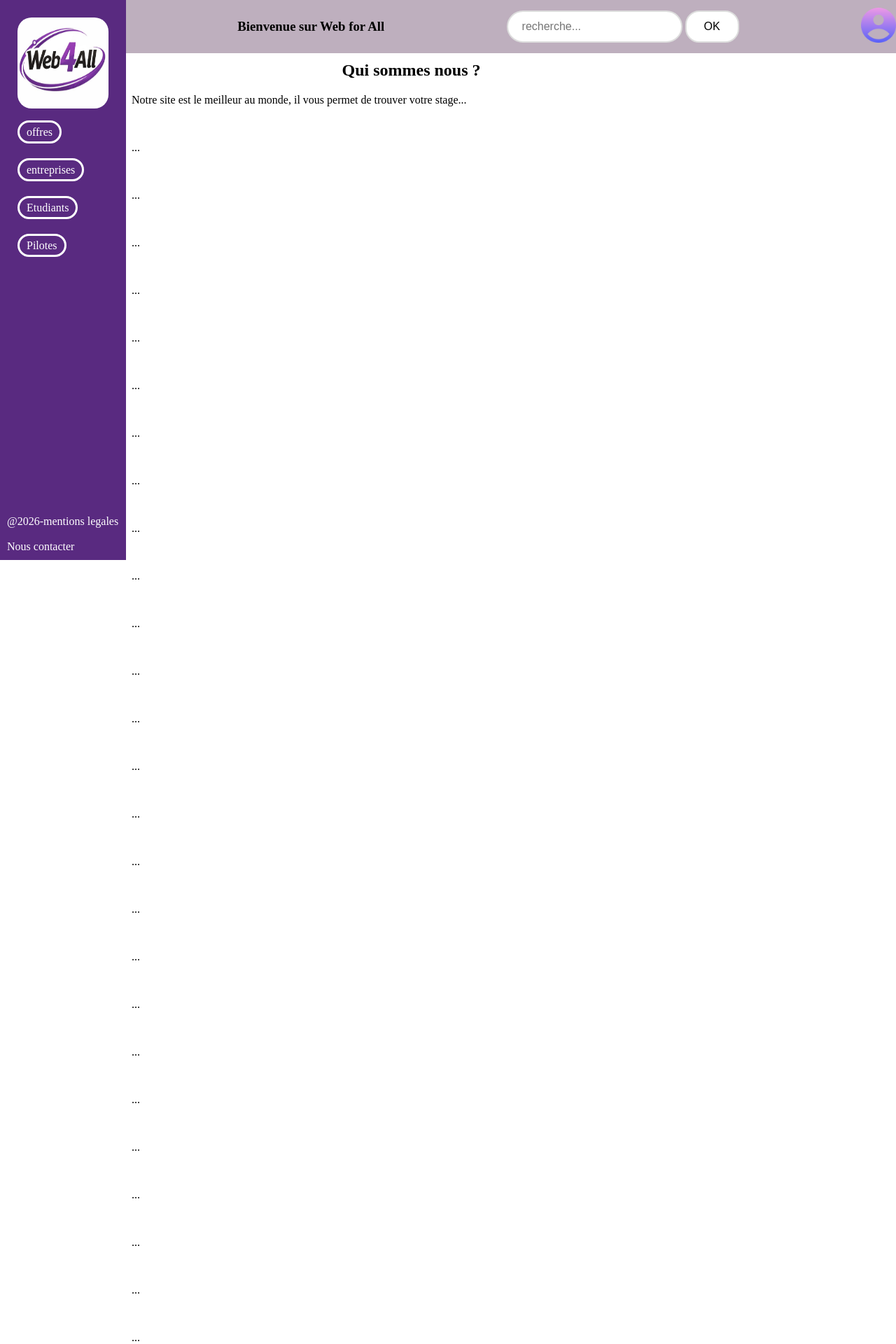
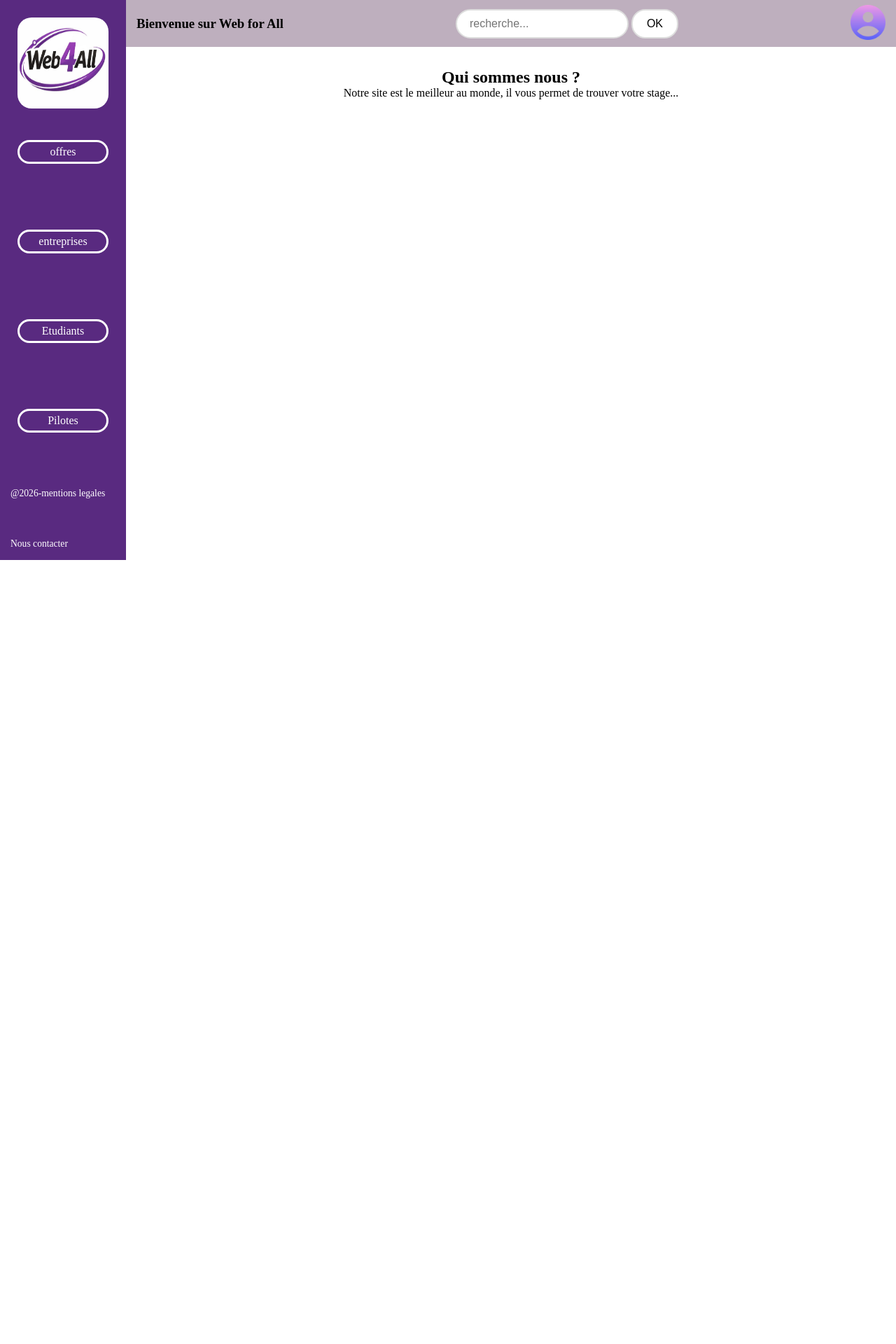
Before and after one commit to Blfb0-bot/projet-web, a PHP site: page /views/acceuil.html in a window 1280 px wide. Shown: the top 1920 px of the page at 70% size. After the commit the page ends 800 px from the top, so only its background shows below. Run offline with PHP 8.4, Linux system fonts and the light colour scheme.

Commit message:
ubdate
responsive et popup

```diff
--- a/controllers/popup.js
+++ b/controllers/popup.js
@@ -2,5 +2,11 @@ function ouvrir(id) {
     document.getElementById(id).classList.add("actif");
 }
 function fermer(id) {
-document.getElementById(id).classList.remove("actif");
+    document.getElementById(id).classList.remove("actif");
 }
+function changerOnglet(id){
+    document.querySelectorAll('.formulaire-profil').forEach(function(el){
+        el.classList.remove('actif');
+    });
+    document.getElementById(id).classList.add('actif');
+}
--- a/styles/acceuil.css
+++ b/styles/acceuil.css
@@ -1,117 +1,179 @@
+/* RESET de base */
+* {
+    margin: 0;
+    padding: 0;
+    box-sizing: border-box;
+}
+
 /*header*/
-#en-tete{
-    position: fixed; /*reste même quand on scroll*/
+#en-tete {
+    position: fixed;
     top: 0;
-    left: 180px;
+    left: 180px;  /* commence après la sidebar */
     right: 0;
+    height: 67px;
     background: rgb(190, 175, 190);
     display: flex;
     justify-content: space-between;
     align-items: center;
-    z-index: 1000; /*mettre en premier plan*/
+    z-index: 999;
+    padding: 0 15px;
 }
-#profil img{
+
+#profil img {
     width: 50px;
     height: 50px;
 }
-#recherche{
-    margin :15px;
+
+#recherche {
+    margin: 15px;
 }
+
 input[type="search"] {
-    flex: 1;
-    padding: 12px 20px;
+    padding: 10px 18px;
     border: 2px solid #ddd;
     border-radius: 25px;
     font-size: 16px;
     outline: none;
     transition: border-color 0.3s;
 }
+
 input[type="search"]:focus {
     border-color: #4a90e2;
 }
+
 button {
-    padding: 12px 25px;
+    padding: 10px 20px;
     border: 2px solid #ddd;
     border-radius: 20px;
     background: white;
     font-size: 16px;
     cursor: pointer;
 }
+
 button:hover {
     background: #f0f0f0;
     border-color: #4a90e2;
 }
+
 /*barre sur le cote (sidebar)*/
-#sidebar{
+#sidebar {
     position: fixed;
-    top: 0px;
+    top: 0;
     left: 0;
-    gap: 30px;
     width: 180px;
     height: 100vh;
     background: rgb(89, 42, 128);
     overflow-y: auto;
+    display: flex;
+    flex-direction: column;
+    z-index: 999;
 }
-#logo img{
-    position: fixed;
-    border-radius: 20px;
+
+#logo img {
     width: 130px;
     height: 130px;
-    margin: 25px;
+    border-radius: 20px;
+    margin: 25px auto;
+    display: block;
 }
-#navigation{
-    position: fixed;
-    top: 180px;
-    left: 25px;
+
+#navigation {
+    display: flex;
+    flex-direction: column;
+    gap: 20px;
+    padding: 10px 25px;
+    margin-top: 10px;
 }
-#navigation #entreprise, #offre, #etudiant, #pilote{
-    padding: 5px 10px;
-    border: 3px solid rgb(255, 255, 255);
-    border-radius: 20px;
-    cursor: pointer;
-}
-#navigation #entreprise:hover, #offre:hover, #etudiant:hover, #pilote:hover{
-    padding: 5px 10px;
-    border: 3px solid rgb(240, 240, 240);
-    border-radius: 20px;
-    background: rgba(255, 255, 255, 0.486);
-    cursor: pointer;
-}
-#navigation a{
+
+#navigation a {
     text-decoration: none;
     color: white;
+    padding: 5px 10px;
+    border: 3px solid white;
+    border-radius: 20px;
+    text-align: center;
 }
-#pied-de-page{
-    position: fixed;
-    bottom: 10px;
-    left: 10px;
 
+#navigation a:hover {
+    background: rgba(255, 255, 255, 0.486);
 }
-#pied-de-page a{
+
+#pied-de-page {
+    margin-top: auto; /* pousse le footer en bas de la sidebar */
+    padding: 15px;
+    display: flex;
+    flex-direction: column;
+    gap: 10px;
+}
+
+#pied-de-page a {
     text-decoration: none;
     color: white;
+    font-size: 0.85rem;
 }
-/*page principale*/
-#page{
-    position: relative;
-    max-width: 799px;
-    top: 67px;
-    left: 180px;
-    bottom: 0px;
+
+/*PAGE PRINCIPALE*/
+#page {
+    text-align : center;
+    margin-left: 180px;
+    margin-top: 67px;
+    margin-right: auto;
+    padding: 30px;
+    min-height: calc(100vh - 67px);
 }
-#grand-titre{
-    display: flex;
-    justify-content: center;
-    align-items: center;
+
+body {
+    min-width: 850px; /* taille minimale globale de la page */
+    overflow-x: auto; /* affiche une scrollbar horizontale au lieu de compresser */
 }
-/* pour qu'il soit responsive et dispo sur mobil*/
-@media (max-width: 200px) {
+
+/*=== RESPONSIVE ===*/
+@media (max-width: 850px) {
+
+    #sidebar {
+        width: 100%;
+        height: auto;
+        position: relative;
+        flex-direction: row;
+        flex-wrap: wrap;
+        align-items: center;
+        justify-content: space-between;
+        padding: 10px;
+    }
+
+    #logo img {
+        width: 90px;
+        height: 90px;
+        margin: 5px;
+    }
+
     #navigation {
-        flex-direction: column;
-        gap: 15px;
+        flex-direction: row;
+        flex-wrap: wrap;
+        gap: 8px;
+        margin-top: 0;
+        padding: 5px;
     }
-    form {
+
+    #pied-de-page {
+        justify-content: right;
+        align-items: end;
+        flex-direction: row;
+        gap: 10px;
+        margin-top: 0;
+        padding: 5px 10px;
         width: 100%;
-        margin: 0;
+    }
+
+    #en-tete {
+        position: relative;  /* redevient dans le flux sur mobile */
+        left: 0;
+        width: 100%;
+    }
+
+    #page {
+        margin-left: 0;   /* plus de décalage sur mobile */
+        margin-top: 0;
     }
 }
--- a/styles/entreprise.css
+++ b/styles/entreprise.css
@@ -13,8 +13,6 @@
 #outils-entreprise{
     display: flex;
     justify-content: space-around;
-    gap: 400px;
-    max-width: 750px;
 }
 #outils-entreprise #filtre{
     background-color: black;
@@ -27,6 +25,10 @@
 /*presentation de nos entreprise*/
 #nos-entreprises{
     display: grid;
+    max-width: 900px;
+    margin-left: auto;
+    margin-right: auto;
+    margin-top: 30px;
     grid-template-columns: repeat(2,1fr);
 }
 /*mise en forme des entreprise*/
--- a/styles/popup.css
+++ b/styles/popup.css
@@ -20,6 +20,22 @@
   background: white;
   padding: 30px;
   border-radius: 8px;
-  width: 300px;
+  width: 500px;
   text-align: center;
 }
+/*contenue formulaire popup*/
+.formulaire-profil {
+  display: none;
+}
+
+.formulaire-profil.actif {
+  display: block;
+}
+.popup button{
+  padding: 5px 10px;
+  margin: 10px;
+  border: 3px solid rgb(73, 20, 109);
+  background-color: rgb(73, 20, 109);
+  color: white;
+  border-radius: 20px;
+}
--- a/views/acceuil.html
+++ b/views/acceuil.html
@@ -2,36 +2,83 @@
 <html lang="fr">
 <head>
     <meta charset="utf-8">
+    <meta name="viewport" content="width=device-width, initial-scale=1.0"> <!--sans ça, les mobiles affichent la version pc-->
     <title>WEB FOR ALL</title>
     <link rel="stylesheet" href="../styles/acceuil.css">
     <link rel="stylesheet" href="../styles/popup.css">
+    <script src="../controllers/popup.js"></script>
 </head>
 <body>
-    <script src="../controllers/popup.js"></script>
-    <!-- Popup pour les mention légale-->
+    <!-- Popup pour les mentions légales-->
     <div class="overlay" id="popup-mention-legale">
         <div class="popup">
-            <h2>Bienvenue sur les mention legale</h2>
+            <h2>Bienvenue sur les mentions legales</h2>
+            <p>efkhvbezrohvezfvbezintrpjnetintpivntrpvib</p>
             <button onclick="fermer('popup-mention-legale')">Fermer</button>
         </div>
     </div>
     <!-- Popup pour nous contacter-->
      <div class="overlay" id="popup-contact">
         <div class="popup">
-            <h2>Bienvenue sur nous contacter</h2>
+            <h2>Nous sommes à votre écoute</h2>
+            <p>Notre numéro: 00-00-00-00-00</p>
+            <p>Notre adresse mail: cesi@viacesi.fr</p>
+            <p>Notre adresse postale: 7 rue diderot 62000 Arras</p>
+            <form action="sumit_message" methode="post"> <!--A voir lequel utiliser-->
+                <label for="nom-utilisateur">Nom et prénom de l'utilisateur</label><br/>
+                <input type="text" id="nom-utilisateur" name="nom-utilisateur" required><br/>
+                <label for="message">Vous avez la parole:</label><br/>
+                <textarea id="message" name="message" rows="4" cols="40" placeholder="Votre message..."></textarea><br><br>
+                <input type="submit" value="Envoyer">
+                <input type="reset" value="Réinitialiser">
+            </form>
             <button onclick="fermer('popup-contact')">Fermer</button>
         </div>
     </div>
     <!-- Popup pour le profil-->
      <div class="overlay" id="popup-profil">
         <div class="popup">
-            <h2>Bienvenue sur le profil</h2>
+            <button onclick="changerOnglet('connexion')">Se connecter</button>
+            <button onclick="changerOnglet('inscription')">S'inscrire</button>
+            <!--formuaire de connexion-->
+            <div class="formulaire-profil" id="connexion">
+                <form action="submit_connexion" method="post"> <!--voir qu'elle méthode garder-->
+                    <h2>formulaire de connexion</h2>
+                    <label for="email">Email</label><br/>
+                    <input type="email" id="email" name="email" required><br/>
+                    <label for="mot-de-passe">Mot de passe</label><br/>
+                    <input type="password" id="mot-de-passe" name="mot-de-passe" required><br/><br/>
+                    <input type="submit" value="Envoyer">
+                    <input type="reset" value="Réinitialiser"><br/><br/>
+                </form>
+            </div>
+            <!--formuaire d'inscription-->
+            <div class="formulaire-profil" id="inscription">
+                <form action="submit_inscription" method="post"> <!--voir qu'elle méthode garder-->
+                    <h2>formulaire d'inscription</h2>
+                    <select id="genre" name="genre" required>
+                        <option value="Homme">Homme</option>
+                        <option value="Femme">Femme</option>
+                        <option value="Autre">Autre</option>
+                    </select><br/>
+                    <label for="nom-utilisateur">Nom de l'utilisateur</label><br/>
+                    <input type="text" id="nom-uttilisateur" name="nom-utilisateur" required><br/>
+                    <label for="prenom-utilisateur">Prénom de l'utilisateur</label><br/>
+                    <input type="text" id="prenom-uttilisateur" name="prenom-utilisateur" required><br/>
+                    <label for="email">Email</label><br/>
+                    <input type="email" id="email" name="email" required><br/>
+                    <label for="mot-de-passe">Mot de passe</label><br/>
+                    <input type="password" id="mot-de-passe" name="mot-de-passe" required><br/><br/>
+                    <input type="submit" value="Envoyer">
+                    <input type="reset" value="Réinitialiser"><br/><br/>
+                </form>
+            </div>
+            <br/>
             <button onclick="fermer('popup-profil')">Fermer</button>
         </div>
     </div>
     <!-- En tête de la page-->
     <header id="en-tete">
-        <p></p>
         <h3>Bienvenue sur Web for All</h3>
         <div id="recherche">
             <form action="/recherche" methode="post">
@@ -66,6 +113,7 @@
             <a id="contact" href="#" onclick="ouvrir('popup-contact')">Nous contacter</a>
         </footer>
     </aside>
+    <!--notre page d'acceuil-->
     <main id="page">
         <section id="presentation">
             <h1 id="grand-titre">Qui sommes nous ?</h1>
@@ -73,89 +121,6 @@
         <section id="test">
             <p>Notre site est le meilleur au monde, il vous permet de trouver votre stage...</p>
             <br/>
-            <p>...</p>
-            <br/>
-            <p>...</p>
-            <br/>
-            <p>...</p>
-            <br/>
-            <p>...</p>
-            <br/>
-            <p>...</p>
-            <br/>
-            <p>...</p>
-            <br/>
-            <p>...</p>
-            <br/>
-            <p>...</p>
-            <br/>
-            <p>...</p>
-            <br/>
-            <p>...</p>
-            <br/>
-            <p>...</p>
-            <br/>
-            <p>...</p>
-            <br/>
-            <p>...</p>
-            <br/>
-            <p>...</p>
-            <br/>
-            <p>...</p>
-            <br/>
-            <p>...</p>
-            <br/>
-            <p>...</p>
-            <br/>
-            <p>...</p>
-            <br/>
-            <p>...</p>
-            <br/>
-            <p>...</p>
-            <br/>
-            <p>...</p>
-            <br/>
-            <p>...</p>
-            <br/>
-            <p>...</p>
-            <br/>
-            <p>...</p>
-            <br/>
-            <p>...</p>
-            <br/>
-            <p>...</p>
-            <br/>
-            <p>...</p>
-            <br/>
-            <p>...</p>
-            <br/>
-            <p>...</p>
-            <br/>
-            <p>...</p>
-            <br/>
-            <p>...</p>
-            <br/>
-            <p>...</p>
-            <br/>
-            <p>...</p>
-            <br/>
-            <p>...</p>
-            <br/>
-            <p>...</p>
-            <br/>
-            <p>...</p>
-            <br/>
-            <p>...</p>
-            <br/>
-            <p>...</p>
-            <br/>
-            <p>...</p>
-            <br/>
-            <p>...</p>
-            <br/>
-            <p>...</p>
-            <br/>
-            <p>...</p>
         </section>
     </main>
 </body>
--- a/views/entreprise.html
+++ b/views/entreprise.html
@@ -4,9 +4,8 @@
     <meta charset="utf-8">
     <title>WEB FOR ALL</title>
     <link rel="stylesheet" href="../styles/acceuil.css">
-        <link rel="stylesheet" href="../styles/entreprise.css">
-        <link rel="stylesheet" href="../styles/popup.css">
-
+    <link rel="stylesheet" href="../styles/entreprise.css">
+    <link rel="stylesheet" href="../styles/popup.css">
 </head>
 <body>
     <script src="../controllers/popup.js"></script>
```
Also changed, not shown: styles/offre.css (+4 -4 lines).
